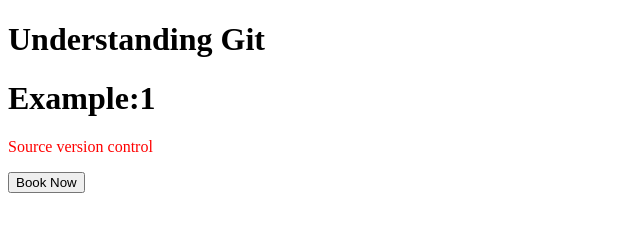
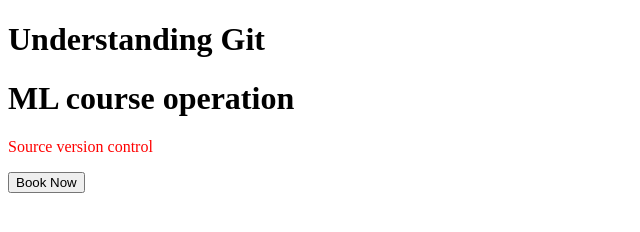
Before and after one commit to mlopsengine/git-hands-on-july, a plain HTML site: page index.html in a window 1280 px wide. Shown: the whole page, without its empty margins (0-640 px from the left). Drawn offline with Linux system fonts and the light colour scheme.

Commit message:
new changes

```diff
--- a/index.html
+++ b/index.html
@@ -4,7 +4,7 @@
 
 <body>
     <h1>Understanding Git</h1>
-    <h1>Example:1</h1>
+    <h1>ML course operation</h1>
     <p style="color:red">Source version control</p>
     <button>Book Now</button>
 </body>
```
